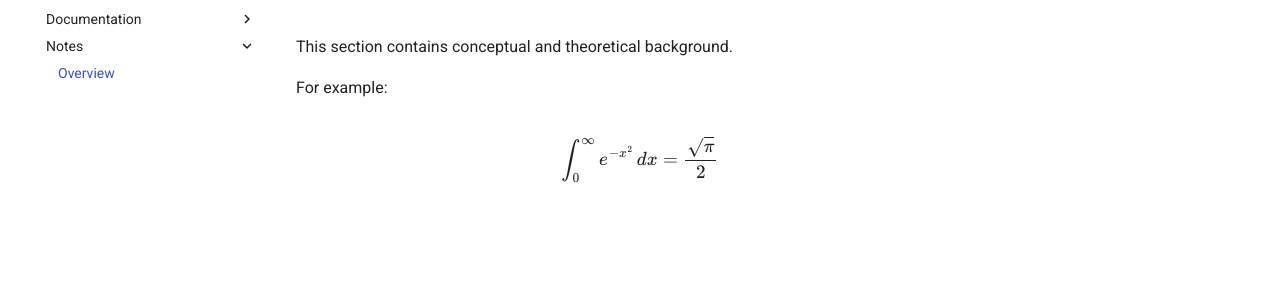
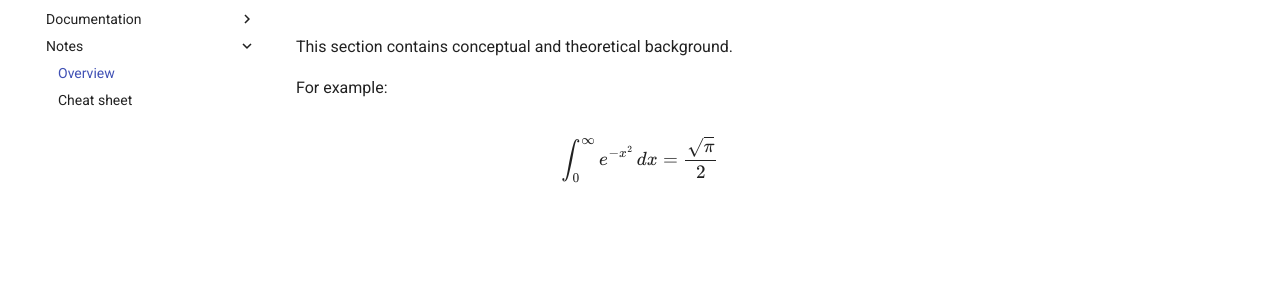
Before and after one commit to endwell-scientific/github-pages-example, an MkDocs documentation site: the page built from docs/notes/index.md, in a window 1280 px wide. Shown: the part 146-430 px from the top of the page. Built offline with MkDocs 1.6.1 and Material for MkDocs 9.7.7, drawn with Linux system fonts in a browser that asks for light colours.

Commit message:
Updating mkdocs.yml to include cheat sheet.

```diff
--- a/mkdocs.yml
+++ b/mkdocs.yml
@@ -13,6 +13,7 @@ nav:
       - Overview: docs/index.md
   - Notes:
       - Overview: notes/index.md
+      - Cheat sheet: notes/cheat-sheet.md
 
 markdown_extensions:
   - admonition
```
